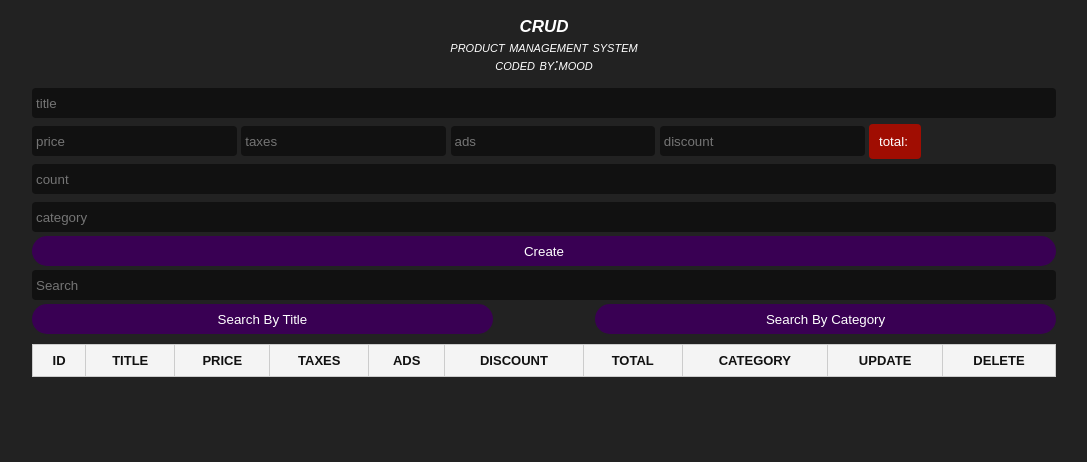
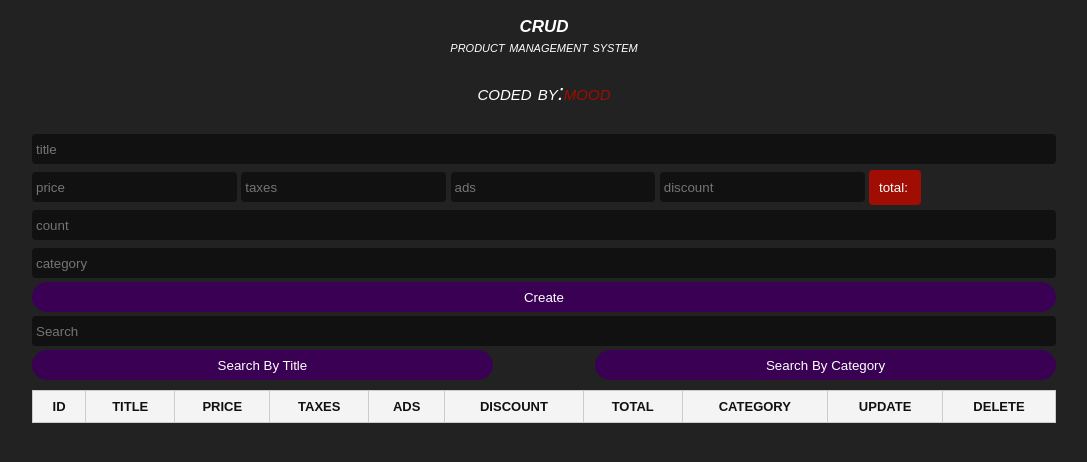
Before and after one commit to mood60s/CRUD-Project, a plain HTML site: page index.html in a window 1280 px wide. Shown: the whole page, without its empty margins (96-1183 px from the left). Drawn offline with Linux system fonts and the light colour scheme.

Commit message:
Update style.css

```diff
--- a/css/style.css
+++ b/css/style.css
@@ -190,3 +190,12 @@ tbody button:hover {
 End Style  Output!
  ========================================================
  */
+header div {
+  margin: 20px 0;
+  font-size: 22px;
+  padding: 4px;
+
+}
+header div span {
+  color: #a00d02;
+}
```
